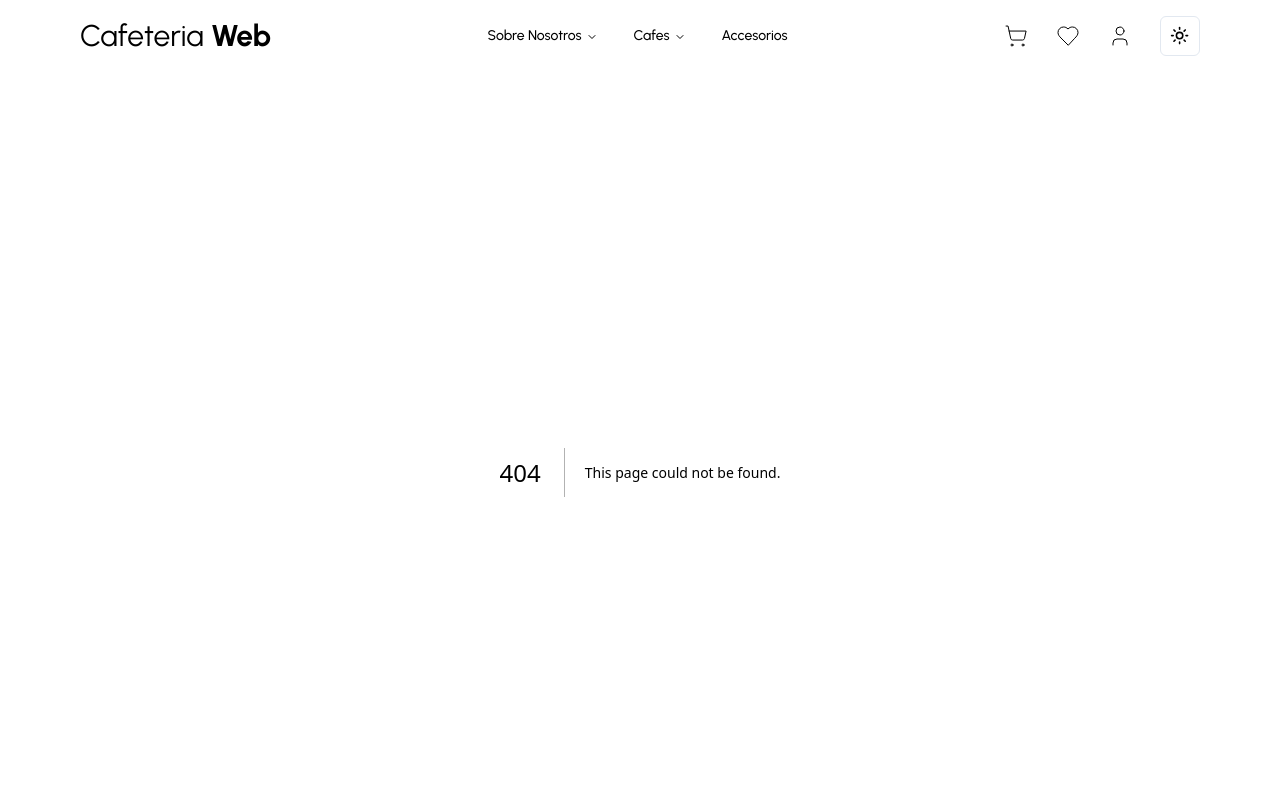
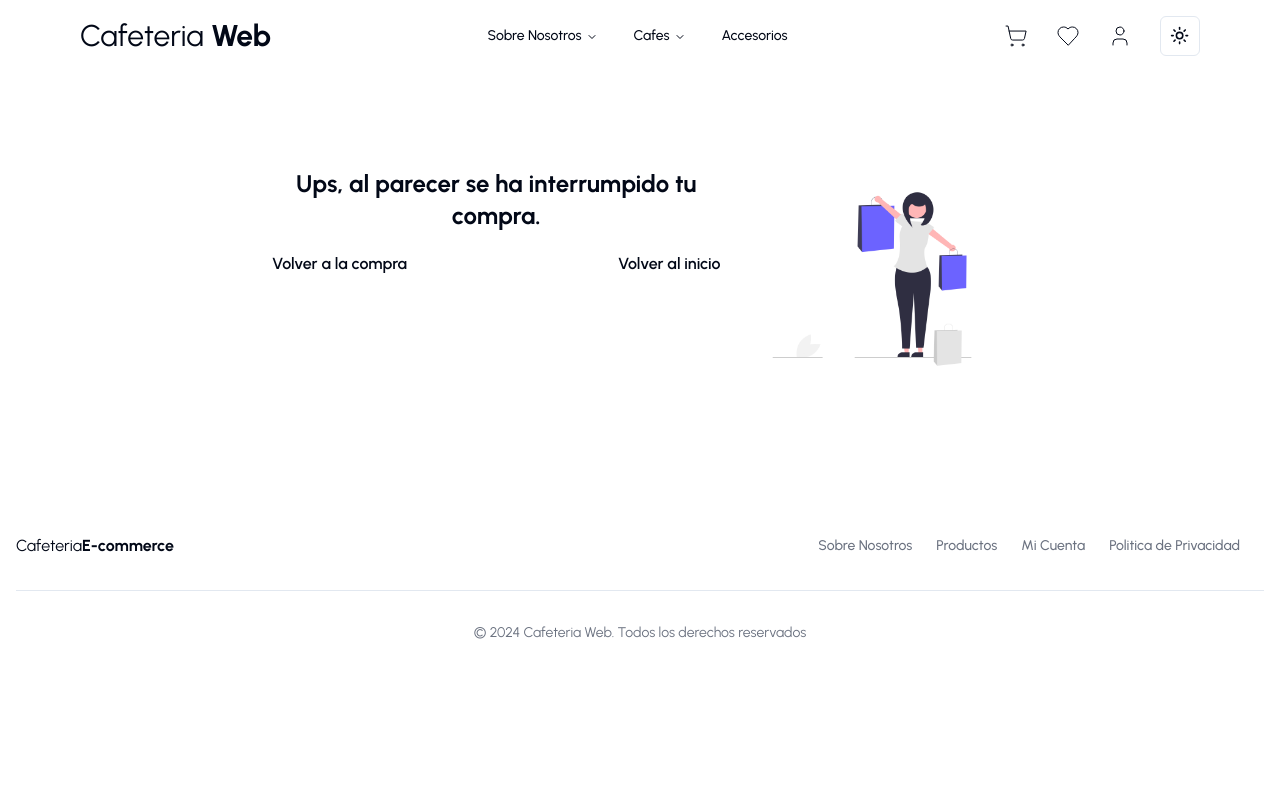
Before and after one commit to Carlos-Alcerro/ecommer-cafeteria-frontend, a Next.js app: page /cancel in a window 1280 px wide. Before the commit this address had no page. Shown: the top 800 px of the page. Built offline with nearby package versions, Linux system fonts and the light colour scheme.

Commit message:
PAGE-CANCEL

```diff
--- /dev/null
+++ b/app/(routes)/cancel/page.tsx
@@ -0,0 +1,38 @@
+"use client";
+import Image from "next/image";
+import Link from "next/link";
+import { useRouter } from "next/navigation";
+
+const PageCancel = () => {
+  const router = useRouter();
+  return (
+    <div className="max-w-5xl p-4 sm:px-36 sm:py-24 mx-auto">
+      <div className="flex flex-col-reverse sm:flex-row gap-4">
+        <div className="block text-center">
+          <p className="text-2xl font-bold">
+            Ups, al parecer se ha interrumpido tu compra.
+          </p>
+          <div className="flex justify-between mt-5">
+            <p
+              onClick={() => router.back()}
+              className="text-base font-semibold hover:text-sky-700 hover:underline hover:cursor-pointer"
+            >
+              Volver a la compra
+            </p>
+            <Link
+              className="text-base font-semibold hover:text-sky-700 hover:underline"
+              href="/"
+            >
+              Volver al inicio
+            </Link>
+          </div>
+        </div>
+        <div className="flex items-center justify-center">
+          <Image src="/cancel.png" alt="cancel" width={300} height={400} />
+        </div>
+      </div>
+    </div>
+  );
+};
+
+export default PageCancel;
```
Also changed, not shown: public/cancel.png (added).
